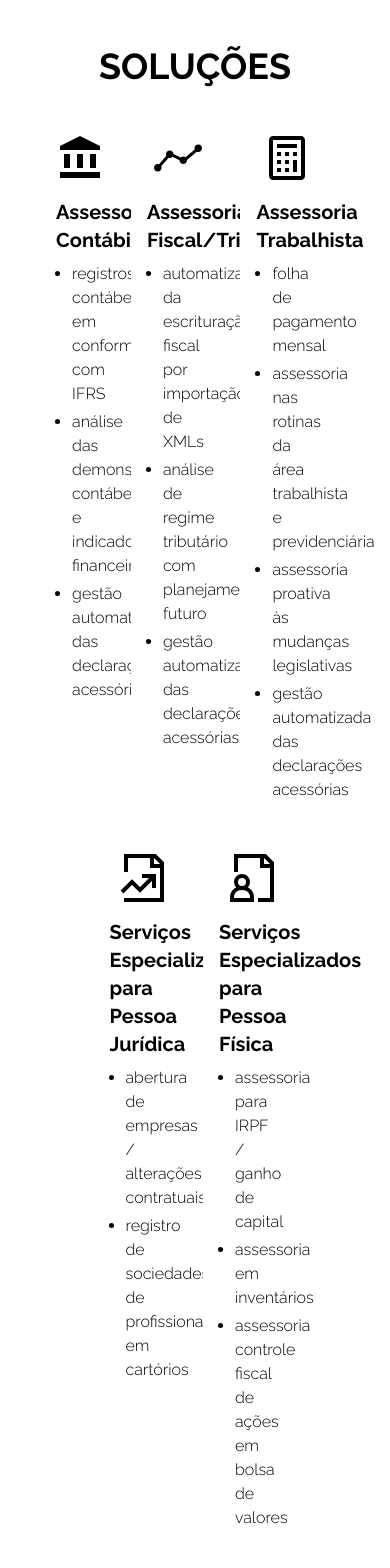
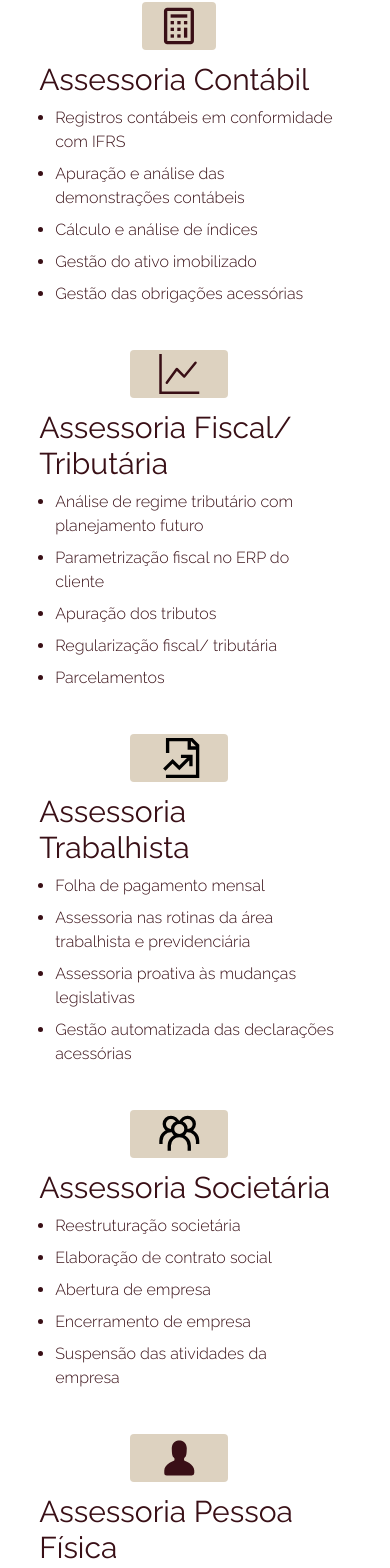
Before and after one commit to devruso/landing-page-2fc, a React (Create React App) app: page / in a window 390 px wide. Shown: the part 1539-3107 px from the top of the page. Built offline with nearby package versions, Linux system fonts and the light colour scheme.

Commit message:
feat: update information, responsiveness and icons

```diff
--- a/src/components/Solucoes.tsx
+++ b/src/components/Solucoes.tsx
@@ -1,72 +1,103 @@
 import React from 'react';
 import { GrDocumentPerformance } from "react-icons/gr";
-import { GrDocumentUser } from "react-icons/gr";
 import { CgCalculator } from "react-icons/cg";
-import { MdAccountBalance } from "react-icons/md";
 import { SlGraph } from "react-icons/sl";
+import { GrGroup } from "react-icons/gr";
+import { BsGraphUp } from "react-icons/bs";
+import { GoPerson } from "react-icons/go";
 
 export default function Solucoes(): JSX.Element {
   return (
-    <section id="solucoes" className="mt-60 mb-6 box-border">
-      <h2 className="text-4xl font-bold mb-6 text-center">SOLUÇÕES</h2>
+    <section id="solucoes" className="mt-24 mb-6 box-border text-vinho">
+      <h2 className="text-5xl font-medium tracking-wide  mb-6 text-center">Soluções</h2>
       <div className="flex max-w-7xl p-2 justify-center flex-wrap mx-auto">
         {/* Assessoria Contábil */}
-        <div className="bg-white w-1/5 p-4 rounded mb-4 mr-4">
-          <MdAccountBalance className="text-5xl mx-auto mb-4" />
-          <h3 className="text-xl font-bold mb-2">Assessoria Contábil</h3>
-          <ul className="list-disc ml-4">
-            <li className="font-light my-1">registros contábeis em conformidade com IFRS</li>
-            <li className="font-light my-1">análise das demonstrações contábeis e indicadores financeiros</li>
-            <li className="font-light my-1">gestão automatizada das declarações acessórias</li>
+        <div className="bg-white md:w-3/12 p-2 rounded mb-4 mr-4 flex flex-col md:flex-row w-5/6 items-center md:items-start">
+          <CgCalculator className="text-5xl bg-pistache rounded mr-4 md:w-1/3 w-1/4 mt-3 p-1" />
+          <div className='mt-3 md:mt-2'>
+            <h3 className="text-3xl  mb-2">Assessoria Contábil</h3>
+            <ul className="list-disc ml-4 space-y-2">
+              <li className="font-light my-1">Registros contábeis em conformidade com IFRS</li>
+              <li className="font-light my-1">Apuração e análise das demonstrações contábeis</li>
+              <li className="font-light my-1">Cálculo e análise de índices</li>
+              <li className="font-light my-1">Gestão do ativo imobilizado</li>
+              <li className="font-light my-1">Gestão das obrigações acessórias</li>
             </ul>
+          </div>
         </div>
 
         {/* Assessoria Fiscal/Tributária */}
-        <div className="bg-white w-3/12 p-4 rounded mb-4 mr-4">
-          <SlGraph className="text-5xl mx-auto mb-4" />
-          <h3 className="text-xl font-bold mb-2">Assessoria Fiscal/Tributária</h3>
-          <ul className="list-disc ml-4">
-            <li className="font-light my-1">automatização da escrituração fiscal por importação de XMLs</li>
-            <li className="font-light my-1">análise de regime tributário com planejamento futuro</li>
-            <li className="font-light my-1">gestão automatizada das declarações acessórias</li>
+        <div className="bg-white md:w-3/12 p-2 rounded mb-4 mr-4 flex flex-col md:flex-row w-5/6 items-center md:items-start">
+          <BsGraphUp className="text-5xl bg-pistache rounded mr-4 w-1/3 mt-3 p-1" />
+          <div className='mt-3 md:mt-2'>
+            <h3 className="text-3xl  mb-2">Assessoria Fiscal/ Tributária</h3>
+            <ul className="list-disc ml-4 space-y-2">
+              <li className="font-light my-1">Análise de regime tributário com planejamento futuro</li>
+              <li className="font-light my-1">Parametrização fiscal no ERP do cliente</li>
+              <li className="font-light my-1">Apuração dos tributos</li>
+              <li className="font-light my-1">Regularização fiscal/ tributária</li>
+              <li className="font-light my-1">Parcelamentos</li>
             </ul>
+          </div>
         </div>
 
          {/* Assessoria Trabalhista */}
-        <div className="bg-white p-4 w-3/12 rounded mb-4 mr-4 flex-shrink-0">
-        <CgCalculator className="text-5xl mx-auto mb-4" />
-
-          <h3 className="text-xl font-bold mb-2">Assessoria Trabalhista</h3>
-          <ul className="list-disc ml-4">
-            <li className="font-light my-1">folha de pagamento mensal</li>
-            <li className="font-light my-1">assessoria nas rotinas da área trabalhista e previdenciária</li>
-            <li className="font-light my-1">assessoria proativa às mudanças legislativas</li>
-            <li className="font-light my-1">gestão automatizada das declarações acessórias</li>
+         <div className="bg-white md:w-3/12 p-2 rounded mb-4 mr-4 flex flex-col md:flex-row w-5/6 items-center md:items-start">
+          <GrDocumentPerformance className="text-5xl bg-pistache rounded mr-4 w-1/3 mt-3 p-1" />
+          <div className='mt-3 md:mt-2'>
+            <h3 className="text-3xl  mb-2">Assessoria Trabalhista</h3>
+            <ul className="list-disc ml-4 space-y-2">
+              <li className="font-light my-1">Folha de pagamento mensal</li>
+              <li className="font-light my-1">Assessoria nas rotinas da área trabalhista e previdenciária</li>
+              <li className="font-light my-1">Assessoria proativa às mudanças legislativas</li>
+              <li className="font-light my-1">Gestão automatizada das declarações acessórias</li>
             </ul>
           </div>
+        </div>
 
-        {/* Serviços Especializados para Pessoa Jurídica */}
-        <div className="bg-white w-3/12 p-4 rounded mb-4 mr-4 flex-shrink-0">
-          <GrDocumentPerformance className="text-5xl mx-auto mb-4" />
-          <h3 className="text-xl font-bold mb-2">Serviços Especializados para Pessoa Jurídica</h3>
-          <ul className="list-disc ml-4">
-            <li className="font-light my-1">abertura de empresas / alterações contratuais</li>
-            <li className="font-light my-1">registro de sociedades de profissionais em cartórios</li>
-            {/* Adicione mais detalhes conforme necessário */}
+        {/* Assessoria Societária */}
+        <div className="bg-white md:w-3/12 p-2 rounded mb-4 mr-4 flex flex-col md:flex-row w-5/6 items-center md:items-start">
+          <GrGroup className="text-5xl bg-pistache rounded mr-4 w-1/3 mt-3 p-1" />
+          <div className='mt-3 md:mt-2'>
+            <h3 className="text-3xl  mb-2">Assessoria Societária</h3>
+            <ul className="list-disc ml-4 space-y-2">
+              <li className="font-light my-1">Reestruturação societária</li>
+              <li className="font-light my-1">Elaboração de contrato social</li>
+              <li className="font-light my-1">Abertura de empresa</li>
+              <li className="font-light my-1">Encerramento de empresa</li>
+              <li className="font-light my-1">Suspensão das atividades da empresa</li>
             </ul>
           </div>
+        </div>
 
-        {/* Serviços Especializados para Pessoa Física */}
-        <div className="bg-white p-4 w-3/12 rounded mb-4 flex-shrink-0">
-          <GrDocumentUser className="text-5xl mx-auto mb-4" />
-          <h3 className="text-xl font-bold mb-2">Serviços Especializados para Pessoa Física</h3>
-          <ul className="list-disc ml-4">
-            <li className="font-light my-1">assessoria para IRPF / ganho de capital</li>
-            <li className="font-light my-1">assessoria em inventários</li>
-            <li className="font-light my-1">assessoria controle fiscal de ações em bolsa de valores</li>
-            {/* Adicione mais detalhes conforme necessário */}
+       {/* Assessoria Pessoa Física */}
+       <div className="bg-white md:w-3/12 p-2 rounded mb-4 mr-4 flex flex-col md:flex-row w-5/6 items-center md:items-start">
+          <GoPerson className="text-5xl bg-pistache rounded mr-4 w-1/3 mt-3 p-1" />
+          <div className='mt-3 md:mt-2'>
+            <h3 className="text-3xl  mb-2">Assessoria Pessoa Física</h3>
+            <ul className="list-disc ml-4 space-y-2">
+              <li className="font-light my-1">IRPF / ganho de capital</li>
+              <li className="font-light my-1">Assessoria em inventários</li>
+              <li className="font-light my-1">Assessoria controle fiscal de ações em bolsa de valores</li>
+
             </ul>
           </div>
+        </div>
+
+        {/* Legalização */}
+        <div className="bg-white md:w-3/12 p-2 rounded mb-4 mr-4 flex flex-col md:flex-row w-5/6 items-center md:items-start">
+          <SlGraph className="text-5xl bg-pistache rounded mr-4 w-1/3 mt-3 p-1" />
+          <div className='mt-3 md:mt-2'>
+            <h3 className="text-3xl  mb-2">Legalização</h3>
+            <ul className="list-disc ml-4 space-y-2">
+              <li className="font-light my-1">Emissão de certidões</li>
+              <li className="font-light my-1">Regularização fiscal  para liberação de alvarás</li>
+              <li className="font-light my-1">Emissão de alvarás</li>
+              <li className="font-light my-1">Parcelamento das prefeituras</li>
+            </ul>
+          </div>
+        </div>
+
       </div>
     </section>
   );
```
Lines whose indentation alone changed are shown as unchanged.
